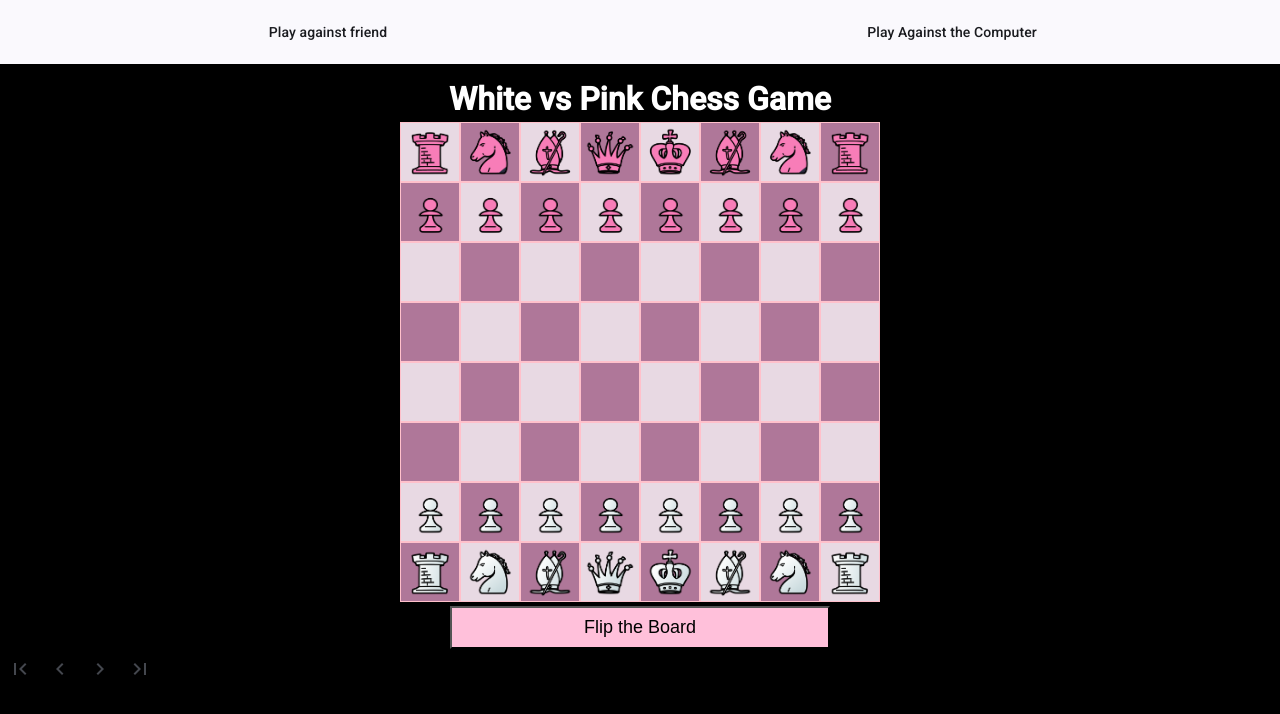
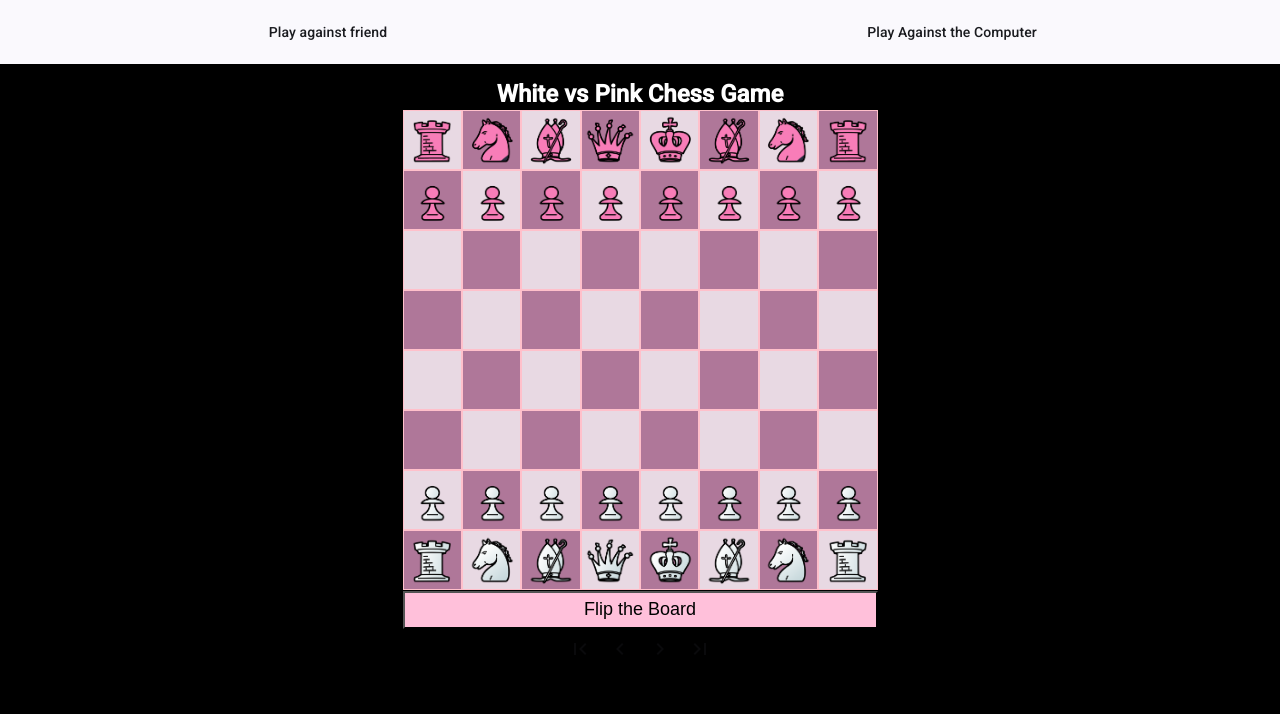
Before and after one commit to JoyMih/module-2-js-final-project-joy-hwang, an Angular app: page /against-friend in a window 1280 px wide. Shown: the top 714 px of the page. Built offline with nearby package versions, Linux system fonts and the light colour scheme.

Commit message:
Implemented functioning move list component that displays full move list and chess board view, adjusted CSS flexbox properties

```diff
--- a/src/app/chess-logic/models.ts
+++ b/src/app/chess-logic/models.ts
@@ -45,6 +45,7 @@ export const pieceImagePaths: Readonly<Record<FENChar, string>> = {
 // This is the coordinate with which we check in chess-board.ts on whether or not pieces are safe
 export type SafeSquares = Map<string, Coords[]>;
 
+// Declaring enumeration for differing move types
 export enum MoveType {
     Capture,
     Castling,
@@ -78,8 +79,9 @@ export type CheckState = KingChecked | KingNotChecked;
 // An array of doubles: a string then an optional string
 export type MoveList = ([string, string?])[];
 
+// An array of objects
 export type GameHistory = {
     lastMove: LastMove | undefined;
     checkState: CheckState;
-    board: (FENChar | null)[][];
+    board: (FENChar | null)[][]; // Is a 2D matrix of FENCharacters or null elements
 }[];
--- a/src/app/modules/chess-board/chess-board.component.css
+++ b/src/app/modules/chess-board/chess-board.component.css
@@ -8,6 +8,7 @@
 
 .title{
     display: flex;
+    font-size: 12px;
 }
 
 .game-title{
@@ -19,8 +20,8 @@
     display: flex;
     justify-content: center;
     flex-direction: column-reverse;
-    width: 480px;
-    height: 480px;
+    width: 475px;
+    height: 475px;
     /* margin-top: 2rem; */
 }
 
@@ -89,7 +90,8 @@
     justify-content: center;
     width: 380px;
     font-size: large;
-    padding: 0.5em 0rem;
+    padding: 0.35em 0rem;
+    width: 475px;
     background-color: rgb(255, 192, 218);
 }
 
--- a/src/app/modules/chess-board/chess-board.component.html
+++ b/src/app/modules/chess-board/chess-board.component.html
@@ -41,4 +41,7 @@
     </div>
 </div>
 
-<app-move-list [moveList]="moveList"></app-move-list>
+
+<!-- We appended the move list component, followed by input bindings for other component as well, and the output binding last-->
+<app-move-list [moveList]="moveList" [gameHistoryPointer]="gameHistoryPointer" [gameHistoryLength]="gameHistory.length" (showPreviousPositionEvent)="showPreviousPosition($event)">
+</app-move-list>
--- a/src/app/modules/chess-board/chess-board.component.ts
+++ b/src/app/modules/chess-board/chess-board.component.ts
@@ -28,7 +28,7 @@ export class ChessBoardComponent {
 
   public get moveList(): MoveList { return this.chessBoard.moveList; };
   public get gameHistory(): GameHistory { return this.chessBoard.gameHistory; };
-  public gameHistoryPointer: number = 0;
+  public gameHistoryPointer: number = 0; // This represents the current move in the move-list component
 
   // Properties for pawn promotion
   public isPromotionActive: boolean = false; // Open promotion dialogue
@@ -206,9 +206,11 @@ export class ChessBoardComponent {
   }
 
   public showPreviousPosition(moveIndex: number): void {
+    // We practice destructuring here to obtain the three properties
     const { board, checkState, lastMove } = this.gameHistory[moveIndex];
     this.chessBoardView = board;
-    // this.markLastMoveAndCheckState(lastMove, checkState);
+    this.checkState = checkState;
+    this.lastMove = lastMove;
     this.gameHistoryPointer = moveIndex;
   }
 }
--- a/src/app/modules/move-list/move-list.component.css
+++ b/src/app/modules/move-list/move-list.component.css
@@ -1,6 +1,21 @@
+.container {
+    display: flex;
+    justify-content: center;
+    align-items: center;
+    flex-direction: column;
+    width: 100%;
+}
+
+.change-page-buttons {
+    display: flex;
+    flex-direction: row;
+}
+
 .move-list {
     display: flex;
+    width: 100%;
     justify-content: center;
+    align-items: center;
     max-height: 100px;
     overflow-y: scroll;
     flex-direction: column-reverse;
@@ -19,7 +34,12 @@
     width: 250px;
     display: flex;
     /* justify-content: center; */
-    color: white
+    color: white;
+    text-align: center;
+    border: 1px rgba(223, 195, 238, 0.942) solid;
+    background-color: rgba(223, 195, 238, 0.3);
+    border-radius: 10px;
+
 }
 
 .move-number {
@@ -27,7 +47,8 @@
 }
 
 .current-move {
-    background-color: rgb(0, 143, 168);
+    background-color: rgba(163, 0, 131, 0.701);
+    border-radius: 10px;
 }
 
 .move {
--- a/src/app/modules/move-list/move-list.component.html
+++ b/src/app/modules/move-list/move-list.component.html
@@ -1,33 +1,44 @@
-<div>
-    <button mat-icon-button color="primary">
+<div class="container">
+    <div class="change-page-buttons">
+        <button mat-icon-button color="primary" [disabled]="gameHistoryPointer === 0"
+        (click)="showPreviousPosition(0)">
             <mat-icon>first_page</mat-icon>
         </button>
 
-    <button mat-icon-button color="primary">
+        <button mat-icon-button color="primary" [disabled]="gameHistoryPointer === 0"
+        (click)="showPreviousPosition(gameHistoryPointer - 1)">
             <mat-icon>navigate_before</mat-icon>
         </button>
 
-    <button mat-icon-button color="primary">
+        <button mat-icon-button color="primary" [disabled]="gameHistoryPointer === gameHistoryLength - 1"
+        (click)="showPreviousPosition(gameHistoryPointer + 1)">
             <mat-icon>navigate_next</mat-icon>
         </button>
 
-    <button mat-icon-button color="primary">
+        <button mat-icon-button color="primary" [disabled]="gameHistoryPointer === gameHistoryLength - 1"
+        (click)="showPreviousPosition(gameHistoryLength - 1)">
             <mat-icon>last_page</mat-icon>
         </button>
     </div>
 
     <div class="move-list">
         <div>
+            <!-- Iterating through moveList -->
             <div *ngFor="let move of moveList; let moveNumber = index" class="row">
                 <div class="move-number">{{moveNumber + 1}}.</div>
 
-            <div class="move">
+                <!-- Tracking Moves for White Pieces -->
+                <div class="move" [ngClass]="{'current-move': moveNumber*2 + 1 === gameHistoryPointer}"
+                (click)="showPreviousPosition(moveNumber*2 + 1)">
                     {{move[0]}}
                 </div>
 
-            <div *ngIf="move[1]" class="move">
+                <!-- Tracking Moves for Pink Pieces -->
+                <div *ngIf="move[1]" class="move" [ngClass]="{'current-move': moveNumber*2 + 2 === gameHistoryPointer}"
+                (click)="showPreviousPosition(moveNumber*2 + 2)">
                     {{move[1]}}
                 </div>
             </div>
         </div>
     </div>
+</div>
--- a/src/app/modules/move-list/move-list.component.ts
+++ b/src/app/modules/move-list/move-list.component.ts
@@ -13,11 +13,14 @@ import { MoveList } from '../../chess-logic/models';
 })
 export class MoveListComponent {
   @Input({required: true}) public moveList! : MoveList;
-  // @Input({ required: true }) public gameHistoryPointer: number = 0;
-  // @Input({ required: true }) public gameHistoryLength: number = 1;
-  // @Output() public showPreviousPositionEvent = new EventEmitter<number>();
+  @Input({ required: true }) public gameHistoryPointer: number = 0;
+  @Input({ required: true }) public gameHistoryLength: number = 1;
 
-  // public showPreviousPosition(moveIndex: number): void {
-  //   this.showPreviousPositionEvent.emit(moveIndex);
-  // }
+  // The event emitter emits a new value after clicking a certain move in move list component. This emitter triggers a function that will show previous position.
+  @Output() public showPreviousPositionEvent = new EventEmitter<number>();
+
+  // The method that shows the previous positions
+  public showPreviousPosition(moveIndex: number): void {
+    this.showPreviousPositionEvent.emit(moveIndex);
+  }
 }
```
Also changed, not shown: src/app/chess-logic/chess-board.ts (+24 -23 lines). Lines whose indentation alone changed are shown as unchanged.
